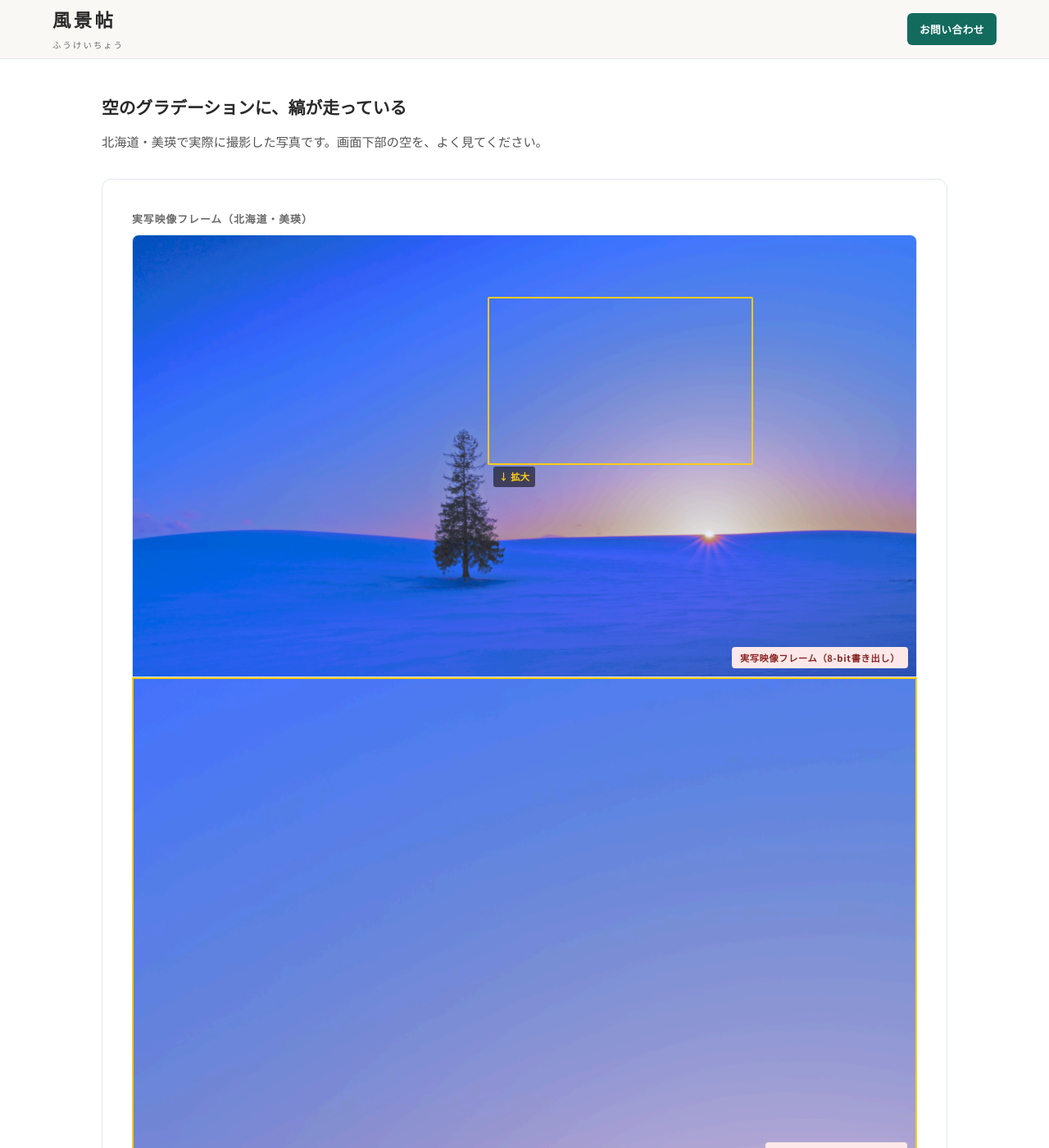
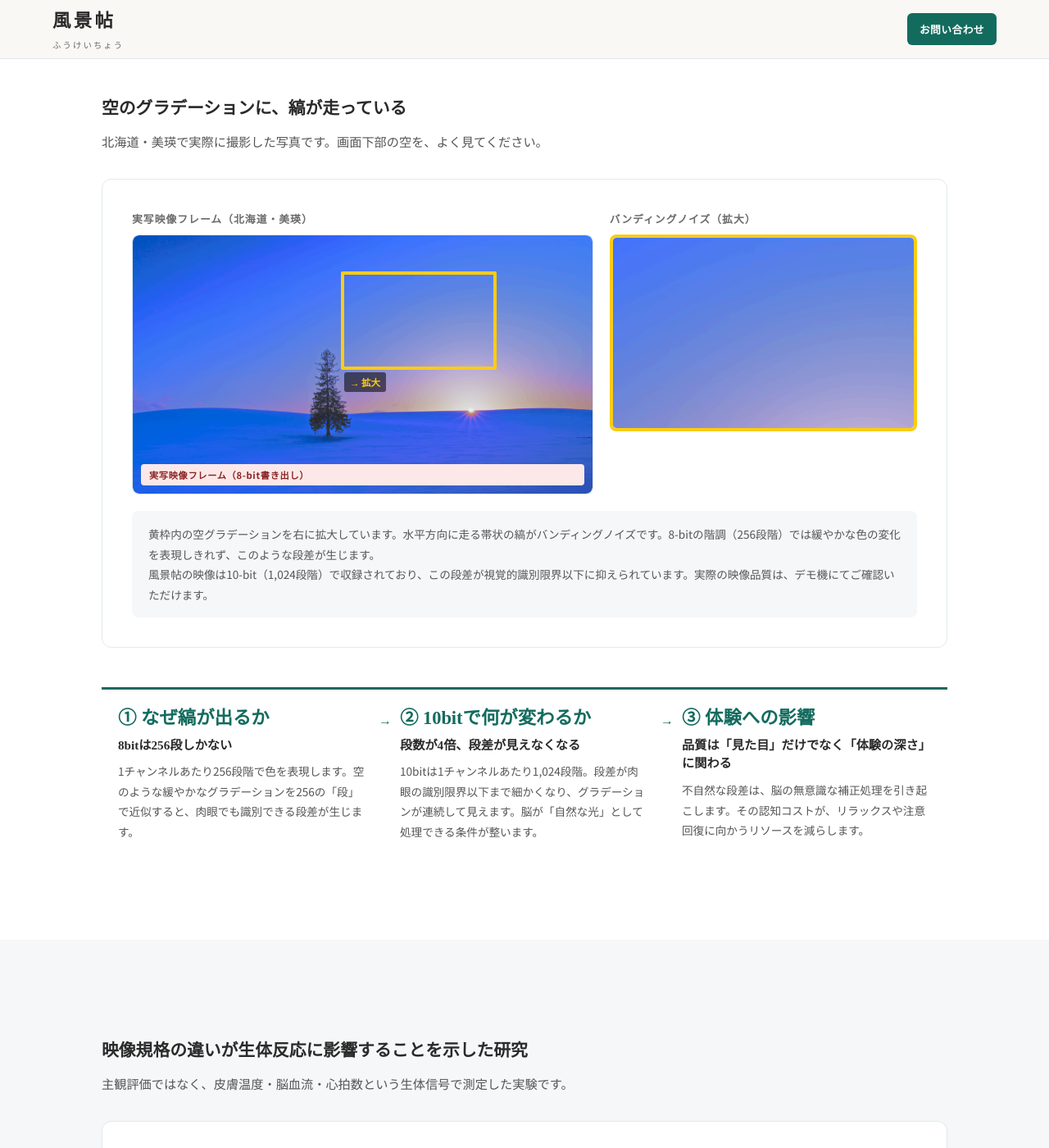
Before and after one commit to dr836gnypeq-ctrl/fukeichou-site, a Jekyll site: the page built from quality.html, in a window 1280 px wide and 1400 px high, scrolled down 497 px. Shown: the whole window at 82% size. Built offline with Jekyll 4.4.1, drawn with Linux system fonts in a browser that asks for light colours; nearby versions of some CDN libraries; some of the changed text lies outside the part shown.

Commit message:
quality: C-1 left-right layout (PC) / stacked (mobile), thicker yellow border 4px

```diff
--- a/quality.html
+++ b/quality.html
@@ -23,7 +23,10 @@ canvas.ql-canvas{display:block;width:100%;height:160px}
 .ql-tag-good{background:#e8f5f1;color:#136b5e}
 .ql-banding-note{font-size:.85rem;color:var(--ink-light);line-height:1.8;margin-top:20px;padding:16px 20px;background:var(--paper-warm);border-radius:8px}
 
-/* Scene selector */
+/* Banding C-1 layout */
+.ql-banding-lr{display:grid;grid-template-columns:3fr 2fr;gap:20px;align-items:start}
+.ql-banding-left{}
+.ql-banding-right{}
 
 
 /* Study card */
@@ -69,7 +72,9 @@ canvas.ql-canvas{display:block;width:100%;height:160px}
 .ql-hero{padding:120px 0 60px}
 .ql-hero .section-heading{font-size:1.6rem}
 .ql-banding-grid{grid-template-columns:1fr}
+.ql-banding-lr{grid-template-columns:1fr}
 .ql-reason-flow{grid-template-columns:1fr}
+.ql-banding-lr .ql-zoom-arrow::before{content:'↓ 拡大'}
 .ql-reason-step:not(:last-child)::after{content:'↓';right:auto;left:20px;top:auto;bottom:-14px}
 }
 </style>
@@ -91,28 +96,37 @@ canvas.ql-canvas{display:block;width:100%;height:160px}
 
     <div class="ql-banding-wrap">
 
-      <!-- ① 全体写真 -->
-      <div class="ql-banding-label" style="margin-bottom:8px">実写映像フレーム（北海道・美瑛）</div>
-      <div class="ql-banding-canvas-wrap" style="position:relative;margin-bottom:0;border-radius:8px 8px 0 0">
-        <img src="{{ '/assets/images/tree_8bitPNGFrom10bitH265_2nd.png' | relative_url }}"
-             alt="北海道美瑛の冬景色・クリスマスツリーの木と夕暮れの空"
-             style="width:100%;display:block">
-        <span class="ql-banding-tag ql-tag-bad" style="position:absolute;bottom:10px;right:10px">実写映像フレーム（8-bit書き出し）</span>
-        <!-- 拡大エリア：木と太陽の間の空グラデーション帯 -->
-        <div style="position:absolute;top:14%;left:45.3%;width:33.9%;height:38%;border:2px solid #facc15;box-sizing:border-box;border-radius:2px"></div>
-        <div style="position:absolute;top:52.5%;left:46%;font-size:.72rem;font-weight:700;color:#facc15;background:rgba(0,0,0,.55);padding:2px 7px;border-radius:3px;white-space:nowrap">↓ 拡大</div>
-      </div>
+      <!-- C-1: 左右並列（PC）→ 上下積み（モバイル） -->
+      <div class="ql-banding-lr">
 
-      <!-- ② 拡大写真 -->
-      <div class="ql-banding-canvas-wrap" style="position:relative;border:2px solid #facc15;border-radius:0 0 8px 8px">
-        <img src="{{ '/assets/images/tree_zoom_banding_v2.png' | relative_url }}"
-             alt="空グラデーション部分の拡大・バンディングノイズが見える"
-             style="width:100%;display:block">
-        <span class="ql-banding-tag ql-tag-bad" style="position:absolute;bottom:10px;right:10px">バンディングノイズ（拡大）</span>
+        <!-- 左：全体写真 -->
+        <div class="ql-banding-left">
+          <div class="ql-banding-label">実写映像フレーム（北海道・美瑛）</div>
+          <div class="ql-banding-canvas-wrap" style="position:relative;border-radius:8px;margin-top:8px">
+            <img src="{{ '/assets/images/tree_8bitPNGFrom10bitH265_2nd.png' | relative_url }}"
+                 alt="北海道美瑛の冬景色・クリスマスツリーの木と夕暮れの空"
+                 style="width:100%;display:block;border-radius:8px">
+            <span class="ql-banding-tag ql-tag-bad" style="position:absolute;bottom:10px;left:10px">実写映像フレーム（8-bit書き出し）</span>
+            <!-- 黄枠：木と太陽の間の空グラデーション帯 -->
+            <div style="position:absolute;top:14%;left:45.3%;width:33.9%;height:38%;border:4px solid #facc15;box-sizing:border-box;border-radius:2px"></div>
+            <div style="position:absolute;top:52.8%;left:46%;font-size:.72rem;font-weight:700;color:#facc15;background:rgba(0,0,0,.55);padding:2px 7px;border-radius:3px;white-space:nowrap">→ 拡大</div>
+          </div>
+        </div>
+
+        <!-- 右：拡大写真 -->
+        <div class="ql-banding-right">
+          <div class="ql-banding-label">バンディングノイズ（拡大）</div>
+          <div class="ql-banding-canvas-wrap" style="position:relative;border:4px solid #facc15;border-radius:8px;margin-top:8px">
+            <img src="{{ '/assets/images/tree_zoom_banding_v2.png' | relative_url }}"
+                 alt="空グラデーション部分の拡大・バンディングノイズが見える"
+                 style="width:100%;display:block;border-radius:4px">
+          </div>
+        </div>
+
       </div>
 
       <p class="ql-banding-note">
-        空の青いグラデーション部分（黄枠内）を下に拡大しています。水平方向に走る帯状の縞がバンディングノイズです。8-bitの階調（256段階）では緩やかな色の変化を表現しきれず、このような段差が生じます。<br>
+        黄枠内の空グラデーションを右に拡大しています。水平方向に走る帯状の縞がバンディングノイズです。8-bitの階調（256段階）では緩やかな色の変化を表現しきれず、このような段差が生じます。<br>
         風景帖の映像は10-bit（1,024段階）で収録されており、この段差が視覚的識別限界以下に抑えられています。実際の映像品質は、デモ機にてご確認いただけます。
       </p>
     </div>
```
